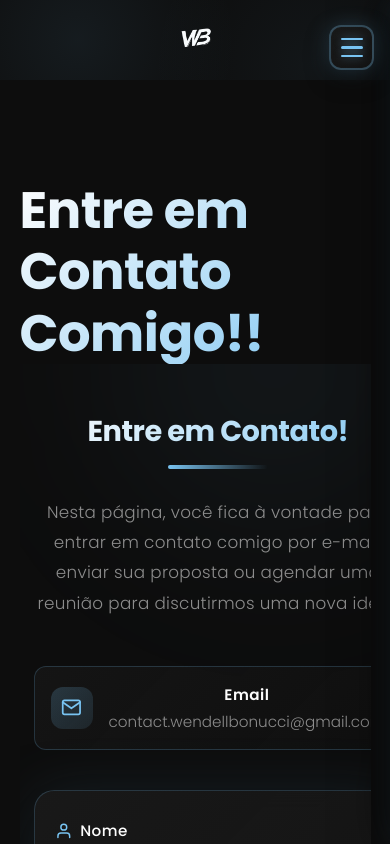
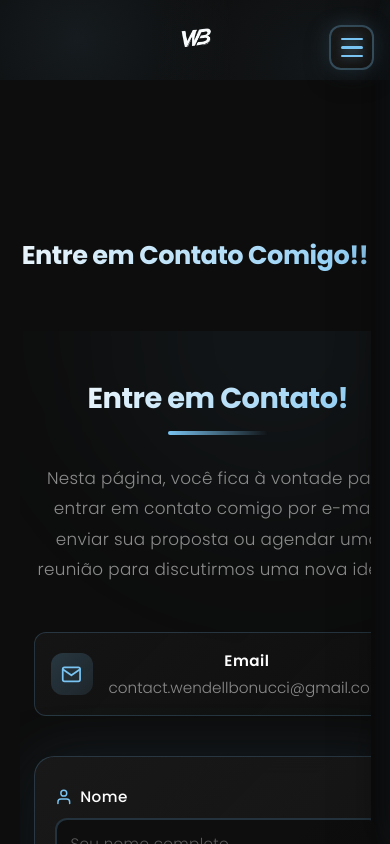
Before and after one commit to WendelBonucci/portfolio, a Next.js app: page /contact in a window 390 px wide. Shown: the top 844 px of the page. Built offline with nearby package versions, Linux system fonts and the light colour scheme.

Commit message:
Atualização da responsividade
Alinhando e centralizando alguns títulos que estavam "quebrados" no portfólio.

```diff
--- a/src/app/contact/contact.module.css
+++ b/src/app/contact/contact.module.css
@@ -34,3 +34,11 @@
         transform: translateY(0);
     }
 }
+
+@media (max-width: 748px) {
+    .titleContact {
+        text-align: center;
+        font-size: 1.6rem;
+        padding: 60px 0px;
+    }
+}
```
